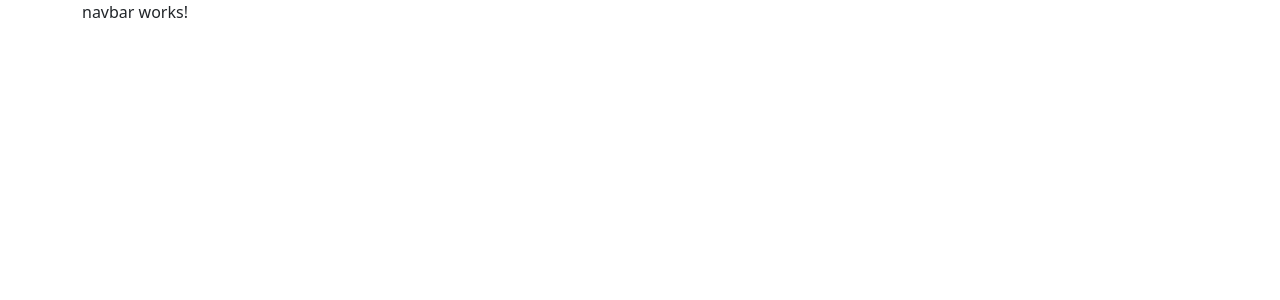
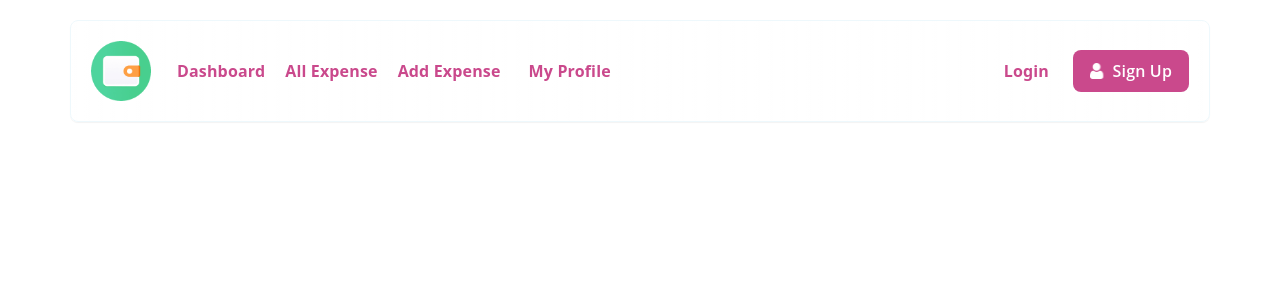
Before and after one commit to Milan-panda/ExpenseTracker, an Angular app in the folder client-side/: page / in a window 1280 px wide. Shown: the top 300 px of the page. Built offline with nearby package versions, Linux system fonts and the light colour scheme.

Commit message:
created navbar

```diff
--- a/client-side/angular.json
+++ b/client-side/angular.json
@@ -100,5 +100,8 @@
         }
       }
     }
+  },
+  "cli": {
+    "analytics": false
   }
 }
--- a/client-side/src/app/navbar/navbar.component.css
+++ b/client-side/src/app/navbar/navbar.component.css
@@ -0,0 +1,58 @@
+.navbar {
+  height: 100px;
+  top: 40px;
+}
+.navbar .show ul, .navbar .collapsing ul{
+  gap: 10px;
+}
+.navh {
+  background: linear-gradient(
+    90deg,
+    rgba(255, 255, 255, 0.7) 0%,
+    rgba(255, 255, 255, 0.35) 100%
+  );
+  box-shadow: 0px 1px 1px rgb(0 0 0 / 5%);
+  backdrop-filter: blur(24px);
+  border-radius: 8px;
+  position: fixed;
+  z-index: 3;
+  border: 0.5px solid rgb(238 248 252);
+  top: 20px;
+}
+.navbar a {
+  font-weight: 600;
+  font-size: 16px;
+  line-height: 16px;
+  letter-spacing: 0.01em;
+  color: #ca498c !important;
+}
+.navbar-brand {
+  margin-left: 20px;
+  height: 60px;
+  width: 60px;
+}
+.navbar button {
+  background: #ca498c;
+  border-radius: 8px;
+  font-family: Open Sans;
+  font-weight: 600;
+  font-size: 16px;
+  line-height: 16px;
+  letter-spacing: 0.01em;
+  color: #ffffff;
+  height: 42px;
+  width: 116px;
+  margin: 29px 20px 29px 12px;
+  border: none;
+}
+.navbar button img {
+  padding-right: 8.62px;
+}
+.navbar form a {
+  padding: 0;
+  margin-right: 12px;
+}
+.nav-link {
+  padding: 0;
+  margin: 0px 10px;
+}
--- a/client-side/src/app/navbar/navbar.component.html
+++ b/client-side/src/app/navbar/navbar.component.html
@@ -1,3 +1,28 @@
-<div class="container">
-    <p>navbar works!</p>
-</div>
+
+<nav class="navbar navbar-expand-lg d-flex justify-content-center navbar-light">
+    <div class="container px-0 navh">
+      <a class="navbar-brand p-0" href="/"><img class="w-100" src="../../assets/logo.png" alt=""></a>
+      <button class="navbar-toggler" type="button" data-bs-toggle="collapse" data-bs-target="#navbarSupportedContent" aria-controls="navbarSupportedContent" aria-expanded="false" aria-label="Toggle navigation">
+      <span class="navbar-toggler-icon"></span>
+      </button>
+      <div class="collapse navbar-collapse" id="navbarSupportedContent">
+        <ul class="navbar-nav me-auto mb-2 mb-lg-0">
+          <li class="nav-item">
+            <a class="nav-link px-0" href="/">Dashboard</a>
+          </li>
+          <li class="nav-item">
+            <a class="nav-link px-0" href="/all-expenses">All Expense</a>
+          </li>
+          <li class="nav-item">
+            <a class="nav-link px-0" href="/add-expense">Add Expense</a>
+          </li><li class="nav-item">
+          <a class="nav-link" href="/my-profile">My Profile</a>
+        </li>
+      </ul>
+      <form class="d-flex align-items-center">
+        <a class="nav-link nav-item" href="#">Login</a>
+        <button type="submit" class="d-flex justify-content-center align-items-center"><img src="../../assets/signUp.svg" alt="">Sign Up</button>
+      </form>
+    </div>
+  </div>
+</nav>
```
Also changed, not shown: client-side/src/assets/logo.png (added), client-side/src/assets/signUp.svg (added).
